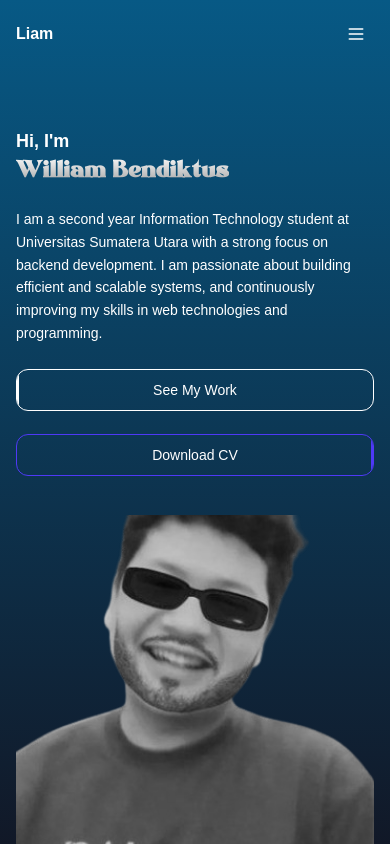
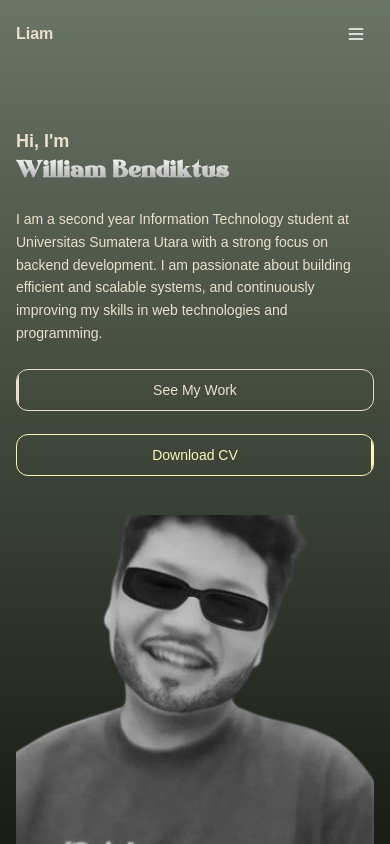
Before and after one commit to llliaam/porfolio, a React (Vite) app: page / in a window 390 px wide. Built offline with nearby package versions, Linux system fonts and the light colour scheme; a web font is replaced by a local one.

Commit message:
ganti warna

```diff
--- a/src/components/Header/HeaderButton.jsx
+++ b/src/components/Header/HeaderButton.jsx
@@ -16,22 +16,22 @@ const HeaderButton = () => {
         <div className='flex flex-col sm:flex-row gap-4 sm:gap-6 md:gap-8 lg:gap-10'>
             <div className='button'>
                 <a
-                    className="group relative inline-block overflow-hidden border border-white rounded-xl sm:rounded-2xl px-4 py-2 sm:px-6 sm:py-3 md:px-8 md:py-3 focus:ring-3 focus:outline-hidden w-full sm:w-auto text-center transition-all hover:scale-105"
+                    className="group relative inline-block overflow-hidden border border-[#ECDFCC] rounded-xl sm:rounded-2xl px-4 py-2 sm:px-6 sm:py-3 md:px-8 md:py-3 w-full sm:w-auto text-center transition-all hover:scale-105"
                     href="#"
                 >
-                    <span className="absolute inset-y-0 left-0 w-[2px] bg-white transition-all group-hover:w-full"></span>
-                    <span className="relative text-white transition-colors group-hover:text-black text-sm sm:text-base font-medium">
+                    <span className="absolute inset-y-0 left-0 w-[2px] bg-[#ECDFCC] transition-all group-hover:w-full"></span>
+                    <span className="relative text-[#ECDFCC] transition-colors group-hover:text-black text-sm sm:text-base font-medium">
                         See My Work
                     </span>
                 </a>
             </div>
             <div className='button'>
                 <a
-                    className="group relative inline-block rounded-xl sm:rounded-2xl overflow-hidden border border-indigo-600 px-4 py-2 sm:px-6 sm:py-3 md:px-8 md:py-3 focus:ring-3 focus:outline-hidden w-full sm:w-auto text-center transition-all hover:scale-105"
+                    className="group relative inline-block rounded-xl sm:rounded-2xl overflow-hidden border border-[#FFF4B7] px-4 py-2 sm:px-6 sm:py-3 md:px-8 md:py-3 w-full sm:w-auto text-center transition-all hover:scale-105"
                     href="#"
                 >
-                    <span className="absolute inset-y-0 right-0 w-[2px] bg-indigo-600 transition-all group-hover:w-full"></span>
-                    <span className="relative text-white transition-colors group-hover:text-white text-sm sm:text-base font-medium">
+                    <span className="absolute inset-y-0 right-0 w-[2px] bg-[#FFF4B7] transition-all group-hover:w-full"></span>
+                    <span className="relative text-[#FFF4B7] transition-colors group-hover:text-[#1E201E] text-sm sm:text-base font-medium">
                         Download CV
                     </span>
                 </a>
--- a/src/components/Navbar.jsx
+++ b/src/components/Navbar.jsx
@@ -43,7 +43,7 @@ const Navbar = () => {
           {navLinks.map((link) => (
             <li key={link.id} className='group'>
               <a href={`#${link.id}`} className='text-sm lg:text-base'>
-                <span className='link link-underline link-underline-black hover:text-indigo-400 transition-colors'>
+                <span className='link link-underline link-underline-black hover:text-[#FADA7A] transition-colors'>
                   {link.title}
                 </span>
               </a>
@@ -73,7 +73,7 @@ const Navbar = () => {
             <li key={link.id}>
               <a
                 href={`#${link.id}`}
-                className='block px-6 py-3 text-white hover:bg-white/10 hover:text-indigo-400 transition-all text-sm sm:text-base'
+                className='block px-6 py-3 text-white hover:bg-white/10 hover:text-[#FADA7A] transition-all text-sm sm:text-base'
                 onClick={() => setIsMenuOpen(false)}
               >
                 {link.title}
--- a/src/index.css
+++ b/src/index.css
@@ -33,8 +33,8 @@ html,
 body {
     width: 100%;
     height: 100%;
-    background: linear-gradient(to bottom, #075985, #111827);
-    color: white;
+    background: linear-gradient(to bottom, #697565, #181C14);
+    color: #ECDFCC;
     scroll-behavior: smooth;
     overflow-x: hidden;
 }
@@ -58,7 +58,7 @@ body {
             padding-bottom: 10px;
             border-bottom-width: 0;
             border-radius: 10px;
-            background-image: linear-gradient(transparent, transparent), linear-gradient(#fff, #fff);
+            background-image: linear-gradient(transparent, transparent), linear-gradient(#FADA7A, #FADA7A);
             background-size: 0 3px;
             background-position: 0 100%;
             background-repeat: no-repeat;
@@ -66,7 +66,7 @@ body {
         }
 
         .link-underline-black {
-            background-image: linear-gradient(transparent, transparent), linear-gradient(90deg,rgba(203, 203, 227, 1) 0%, rgba(255, 255, 255, 1) 0%)
+            background-image: linear-gradient(transparent, transparent), linear-gradient(#FADA7A)
         }
 
         .link-underline:hover {
```
